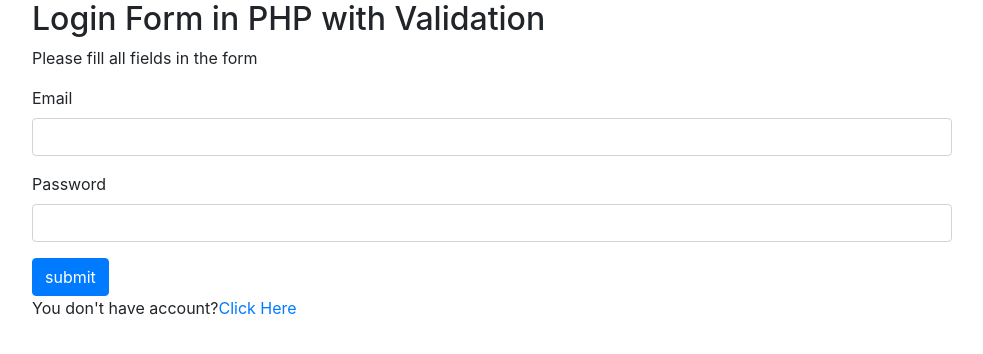
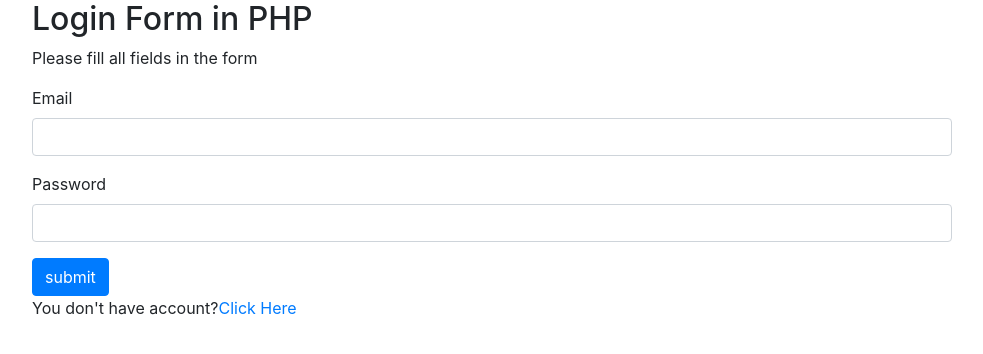
Before and after one commit to binaryDubstep/vigilant-pancake, a PHP site: page /login.php in a window 1280 px wide. Shown: the top 354 px of the page, without its empty margins (53-1036 px from the left). Run offline with PHP 8.4, Linux system fonts and the light colour scheme.

Commit message:
Update login.php

```diff
--- a/login.php
+++ b/login.php
@@ -44,7 +44,7 @@ if (isset($_POST['login'])) {
         <div class="row">
             <div class="col-lg-10">
                 <div class="page-header">
-                    <h2>Login Form in PHP with Validation</h2>
+                    <h2>Login Form in PHP</h2>
                 </div>
                 <p>Please fill all fields in the form</p>
                 <form action="<?php echo htmlspecialchars($_SERVER["PHP_SELF"]); ?>" method="post">
```
